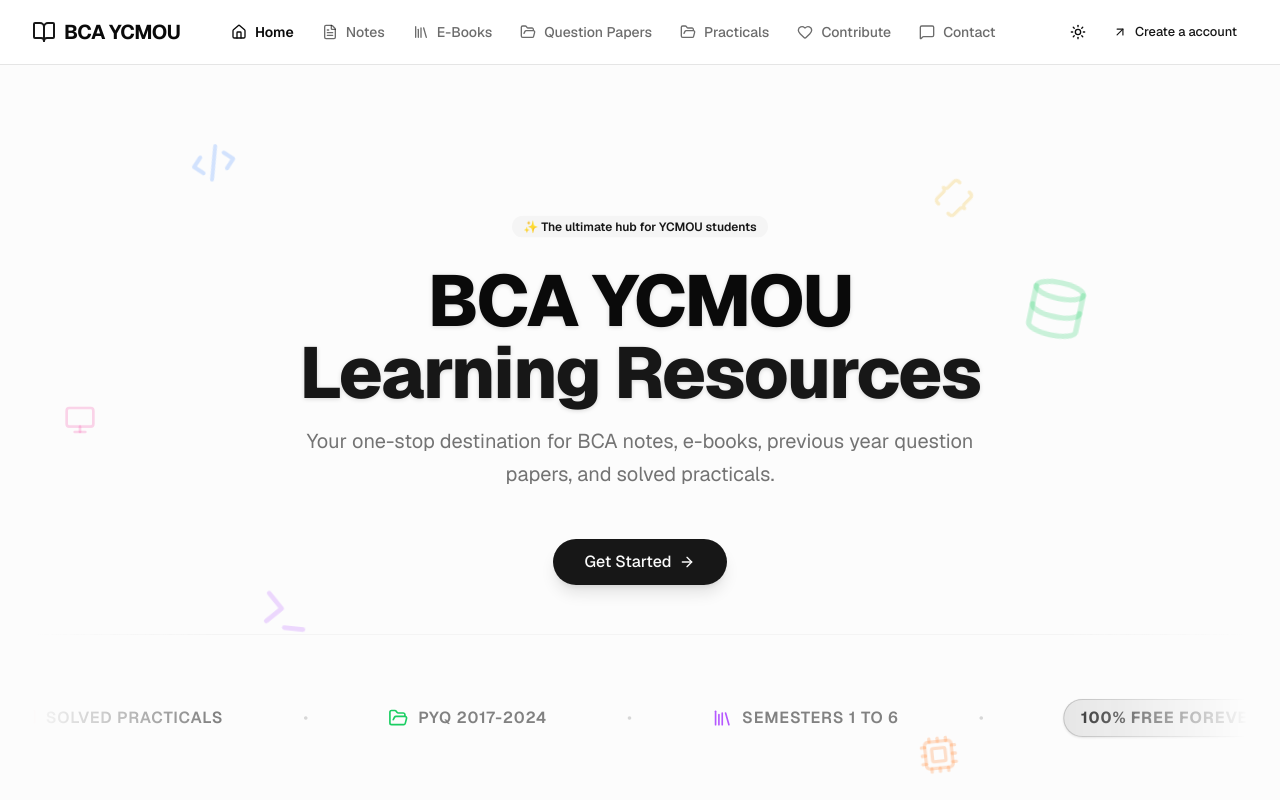
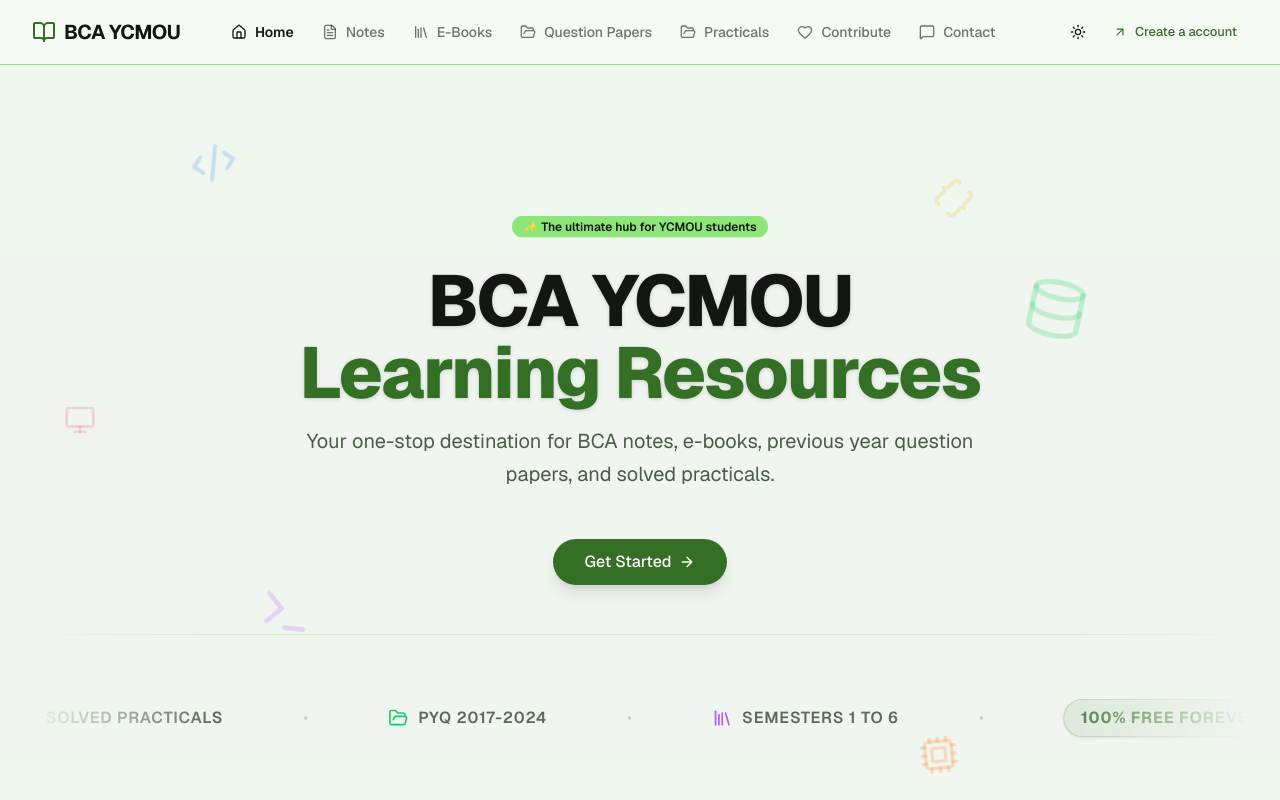
Before and after one commit to saahiyo/bcanotes, a Next.js app: page / in a window 1280 px wide. Shown: the top 800 px of the page. Built offline with nearby package versions, Linux system fonts and the light colour scheme.

Commit message:
style: update color scheme to green palette

```diff
--- a/app/globals.css
+++ b/app/globals.css
@@ -57,46 +57,46 @@
 }
 
 :root {
-    --background: oklch(1 0 0);
-    --foreground: oklch(0.145 0 0);
-    --card: oklch(1 0 0);
-    --card-foreground: oklch(0.145 0 0);
-    --popover: oklch(1 0 0);
-    --popover-foreground: oklch(0.145 0 0);
-    --primary: oklch(0.205 0 0);
-    --primary-foreground: oklch(0.985 0 0);
-    --secondary: oklch(0.97 0 0);
-    --secondary-foreground: oklch(0.205 0 0);
-    --muted: oklch(0.97 0 0);
-    --muted-foreground: oklch(0.556 0 0);
-    --accent: oklch(0.97 0 0);
-    --accent-foreground: oklch(0.205 0 0);
-    --destructive: oklch(0.577 0.245 27.325);
-    --border: oklch(0.922 0 0);
-    --input: oklch(0.922 0 0);
-    --ring: oklch(0.708 0 0);
-    --radius: 0.625rem;
+  --background: #f6faf5;
+  --foreground: #131712;
+  --card: #f6faf5;
+  --card-foreground: #131712;
+  --popover: #f6faf5;
+  --popover-foreground: #131712;
+  --primary: #336f25;
+  --primary-foreground: #ffffff;
+  --secondary: #8ee67a;
+  --secondary-foreground: #131712;
+  --muted: #e1ede0;
+  --muted-foreground: #4a5c48;
+  --accent: #30c80e;
+  --accent-foreground: #131712;
+  --destructive: #ef4444;
+  --border: #8ee67a;
+  --input: #8ee67a;
+  --ring: #336f25;
+  --radius: 0.625rem;
 }
 
 .dark {
-    --background: oklch(0.145 0 0);
-    --foreground: oklch(0.985 0 0);
-    --card: oklch(0.205 0 0);
-    --card-foreground: oklch(0.985 0 0);
-    --popover: oklch(0.205 0 0);
-    --popover-foreground: oklch(0.985 0 0);
-    --primary: oklch(0.922 0 0);
-    --primary-foreground: oklch(0.205 0 0);
-    --secondary: oklch(0.269 0 0);
-    --secondary-foreground: oklch(0.985 0 0);
-    --muted: oklch(0.269 0 0);
-    --muted-foreground: oklch(0.708 0 0);
-    --accent: oklch(0.269 0 0);
-    --accent-foreground: oklch(0.985 0 0);
-    --destructive: oklch(0.704 0.191 22.216);
-    --border: oklch(1 0 0 / 10%);
-    --input: oklch(1 0 0 / 15%);
-    --ring: oklch(0.556 0 0);
+  --background: #060a05;
+  --foreground: #e9ede8;
+  --card: #060a05;
+  --card-foreground: #e9ede8;
+  --popover: #060a05;
+  --popover-foreground: #e9ede8;
+  --primary: #9eda91;
+  --primary-foreground: #060a05;
+  --secondary: #2c8419;
+  --secondary-foreground: #e9ede8;
+  --muted: #1a2419;
+  --muted-foreground: #9eb59d;
+  --accent: #58f136;
+  --accent-foreground: #060a05;
+  --destructive: #ef4444;
+  --border: #2c8419;
+  --input: #2c8419;
+  --ring: #9eda91;
 }
 
 @layer base {
```
